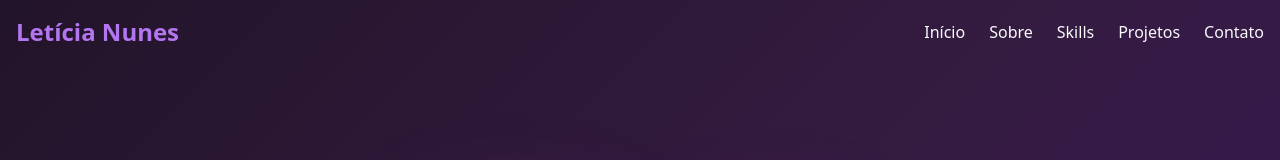
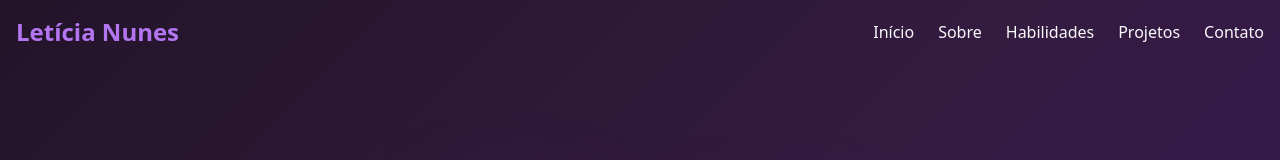
Before and after one commit to LeticiaNunes-dev/PortfolioL, a React (Vite) app: page / in a window 1280 px wide. Shown: the top 160 px of the page. Built offline with nearby package versions, Linux system fonts and the light colour scheme; the HTML template or start-up script is replaced by a standard one.

Commit message:
Update navigation to use "Habilidades"
Changed the navigation link for "Skills" to "Habilidades" to match the section title change.

```diff
--- a/src/components/Navigation.tsx
+++ b/src/components/Navigation.tsx
@@ -9,7 +9,7 @@ const Navigation = () => {
   const navItems = [
     { label: "Início", href: "#home" },
     { label: "Sobre", href: "#about" },
-    { label: "Skills", href: "#skills" },
+    { label: "Habilidades", href: "#skills" },
     { label: "Projetos", href: "#projects" },
     { label: "Contato", href: "#contact" }
   ];
```
